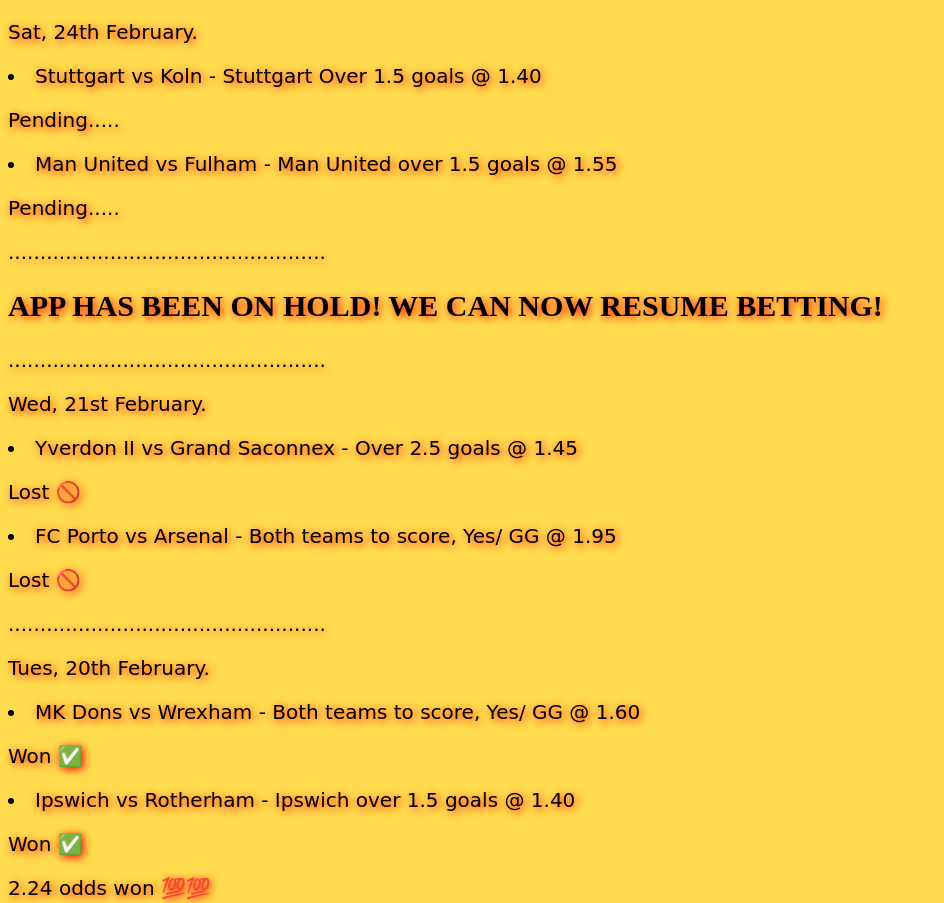
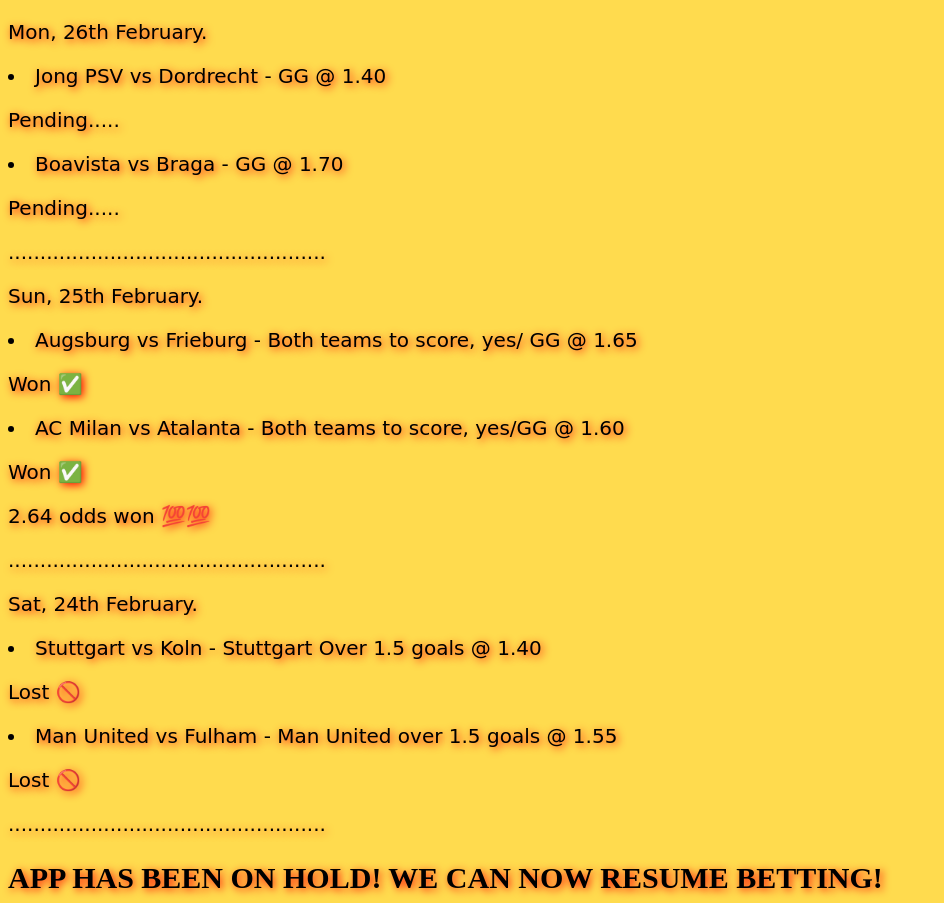
Before and after one commit to dynastykenton/GM, a plain HTML site: page index.html in a window 1280 px wide. Shown: the top 903 px of the page, without its empty margins (0-944 px from the left). Drawn offline with Linux system fonts and the light colour scheme; a script that the page names is missing.

Commit message:
Update index.html

```diff
--- a/index.html
+++ b/index.html
@@ -16,11 +16,28 @@
 
 <body class="neon-green">
 
+  <p>Mon, 26th February.</p>
+  <li>Jong PSV vs Dordrecht - GG @ 1.40</li>
+  <p>Pending.....</p>
+  <li>Boavista vs Braga - GG @ 1.70</li>
+  <p>Pending.....</p>
+
+  <p>..................................................</p>
+
+  <p>Sun, 25th February.</p>
+  <li>Augsburg vs Frieburg - Both teams to score, yes/ GG @ 1.65</li>
+  <p>Won ✅</p>
+  <li>AC Milan vs Atalanta - Both teams to score, yes/GG @ 1.60</li>
+  <p>Won ✅</p>
+  <p>2.64 odds won 💯💯</p>
+
+  <p>..................................................</p>
+
   <p>Sat, 24th February.</p>
   <li>Stuttgart vs Koln - Stuttgart Over 1.5 goals @ 1.40</li>
-  <p>Pending.....</p>
+  <p>Lost 🚫</p>
   <li>Man United vs Fulham - Man United over 1.5 goals @ 1.55</li>
-  <p>Pending.....</p>
+  <p>Lost 🚫</p>
 
   <p>..................................................</p>
 
```
